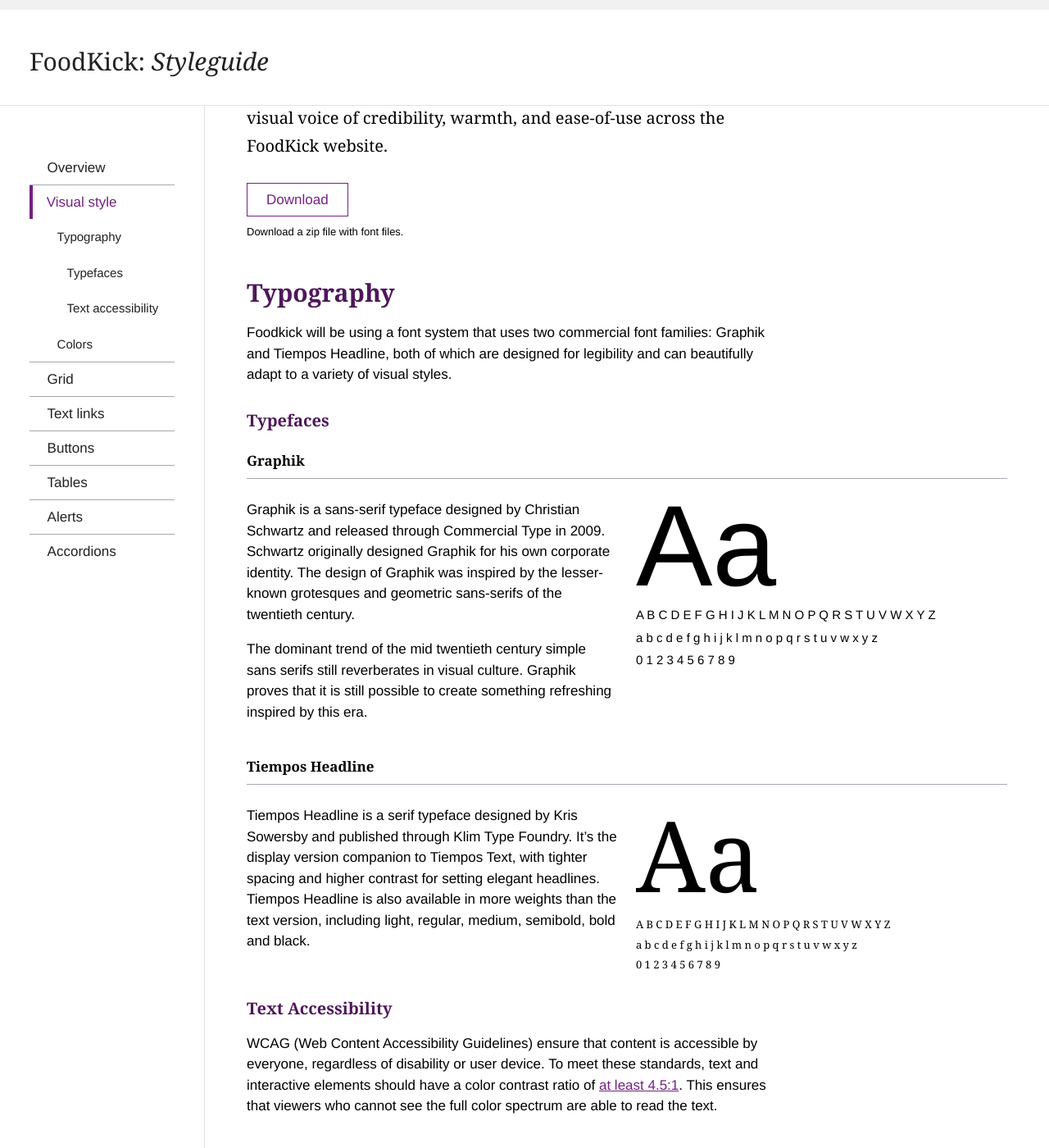
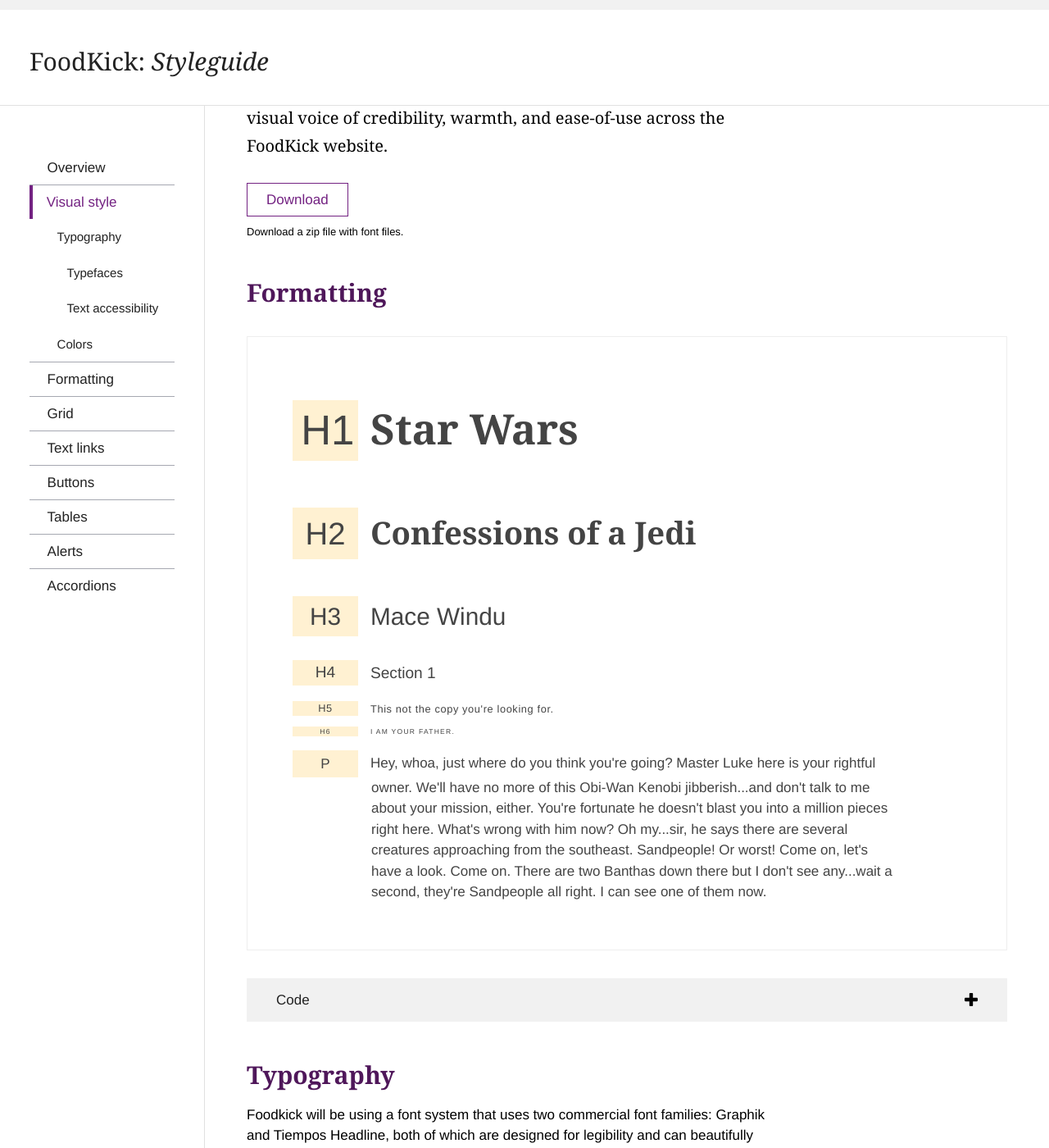
Before and after one commit to foodkick/foodkick.github.io, a Jekyll site: the page built from pages/visual-style.html, in a window 1280 px wide and 1400 px high, scrolled down 195 px. Shown: the whole window at 82% size. Built offline with Jekyll 4.4.1, drawn with Linux system fonts in a browser that asks for light colours; Markdown is read by kramdown in place of the engine named in the settings.

Commit message:
Added headings and paragraph formatting section. There's space for other elements.

```diff
--- a/_includes/sidenav.html
+++ b/_includes/sidenav.html
@@ -43,6 +43,9 @@
             </ul> -->
           </li>
         </ul>
+      </li>
+      <li>
+        <a {% if current[1] == 'formatting' %}class="usa-current"{% endif %} href="{{ site.baseurl }}/formatting/">Formatting</a>
       </li>
       <li>
         <a {% if current[1] == 'grids' %}class="usa-current"{% endif %} href="{{ site.baseurl }}/grids/">Grid</a>
--- /dev/null
+++ b/_visual/formatting.md
@@ -0,0 +1,17 @@
+---
+layout: styleguide
+type: element
+title: Formatting
+lead: This page serves as an example of how basic formatting styles will display headings and paragraphs.
+---
+
+<div class="preview font-example">
+
+  <h1><em class="em-yellow-bg">H1</em>Star Wars</h1>
+  <h2><em class="em-yellow-bg">H2</em>Confessions of a Jedi</h2>
+  <h3><em class="em-yellow-bg">H3</em>Mace Windu</h3>
+  <h4><em class="em-yellow-bg">H4</em>Section 1</h4>
+  <h5><em class="em-yellow-bg">H5</em>This not the copy you're looking for.</h5>
+  <h6><em class="em-yellow-bg">H6</em>I am your father.</h6>
+  <p><em class="em-yellow-bg">P</em>Hey, whoa, just where do you think you're going? Master Luke here is your rightful owner. We'll have no more of this Obi-Wan Kenobi jibberish...and don't talk to me about your mission, either. You're fortunate he doesn't blast you into a million pieces right here. What's wrong with him now? Oh my...sir, he says there are several creatures approaching from the southeast. Sandpeople! Or worst! Come on, let's have a look. Come on. There are two Banthas down there but I don't see any...wait a second, they're Sandpeople all right. I can see one of them now.</p>
+</div>
--- a/assets/_scss/core/_variables.scss
+++ b/assets/_scss/core/_variables.scss
@@ -1,14 +1,13 @@
 // Sizes
-$font-size-base:       14px;
+$font-size-base:       100%;								// ~16px
 
-$font-size-large:      ceil(($font-size-base *  1.142)); 	// ~16px
-$font-size-xlarge:     ceil(($font-size-base * 	1.25)); 	// ~18px
-$font-size-xxlarge:    ceil(($font-size-base * 	1.643)); 	// ~23px
-$font-size-huge:       ceil(($font-size-base * 	2.643)); 	// ~37px
+$font-size-huge:       3.5em;
+$font-size-xxlarge:    2.5em;
+$font-size-xlarge:     2em;
+$font-size-large:      1.5em;
 
 $font-size-small:      ceil(($font-size-base * 	0.85)); 	// ~12px
-$font-size-xsmall:     ceil(($font-size-base * 	0.786)); 	// ~11px
-$font-size-xxsmall:    ceil(($font-size-base * 	0.714)); 	// ~10px
+$font-size-xsmall:     ceil(($font-size-base * 	0.714)); 	// ~10px
 
 $font-size-tiny:       ceil(($font-size-base * 	0.571)); 	// ~8px
 
--- a/assets/css/styleguide.scss
+++ b/assets/css/styleguide.scss
@@ -1105,3 +1105,92 @@ a.tooltip-small:hover:before{
 a.tooltip-small.info:hover:before{
   content: "i";
 }
+
+// Font Formatting Styles .font-example
+
+.font-example{
+  @media (max-width: $small-screen) {
+    padding: 0 15px 20px 15px;
+    text-align: center;
+  }
+  padding: 0 50px 40px 151px;
+  color: #444444;
+  h1{
+    @media (max-width: $small-screen) {
+      font-size: 2em;
+      line-height: 1.25em;
+    }
+    font-size: 3em;
+    line-height: 1.05em;
+  }
+  h2{
+    @media (max-width: $small-screen) {
+      font-size: 1.625em;
+      line-height: 1.153em;
+    }
+    font-size: 2.25em;
+    line-height: 1.25em;
+  }
+  h3{
+    @media (max-width: $small-screen) {
+      font-size: 1.375em;
+      line-height: 1.136em;
+    }
+    font-size: 1.75em;
+    font-family: $font-sans;
+    font-weight: $font-medium;
+    line-height: 1.25em;
+  }
+  h4{
+    @media (max-width: $small-screen) {
+      line-height: 1.11em;
+    }
+    font-size: 1.125em;
+    font-family: $font-sans;
+    font-weight: $font-medium;
+    line-height: 1.222em;
+  }
+  h5{
+    @media (max-width: $small-screen) {
+      font-size: 0.65em;
+      line-height: 1em;
+    }
+    font-size: 0.75em;
+    font-family: $font-sans;
+    font-weight: $font-medium;
+    line-height: 1.05em;
+    letter-spacing: 0.05em;
+  }
+  h6{
+    @media (max-width: $small-screen) {
+      font-size: 0.45em;
+      line-height: 1em;
+    }
+    font-size: 0.50em;
+    font-family: $font-sans;
+    font-weight: $font-medium;
+    line-height: 1.05em;
+    text-transform: uppercase;
+    letter-spacing: 0.15em;
+  }
+  p{
+    font-size: $font-size-base;
+  }
+  .em-yellow-bg{
+    @media (max-width: $small-screen) {
+      display: block;
+      margin: 0 0 8px 0;
+      width: auto;
+    }
+    display: inline-block;
+    font-size: inherit;
+    font-style: normal;
+    font-family: $font-sans;
+    font-weight: $font-normal;
+    padding: 0.2em;
+    margin-right: 15px;
+    margin-left: -96px;
+    width: 80px;
+    text-align: center;
+  }
+}
```
